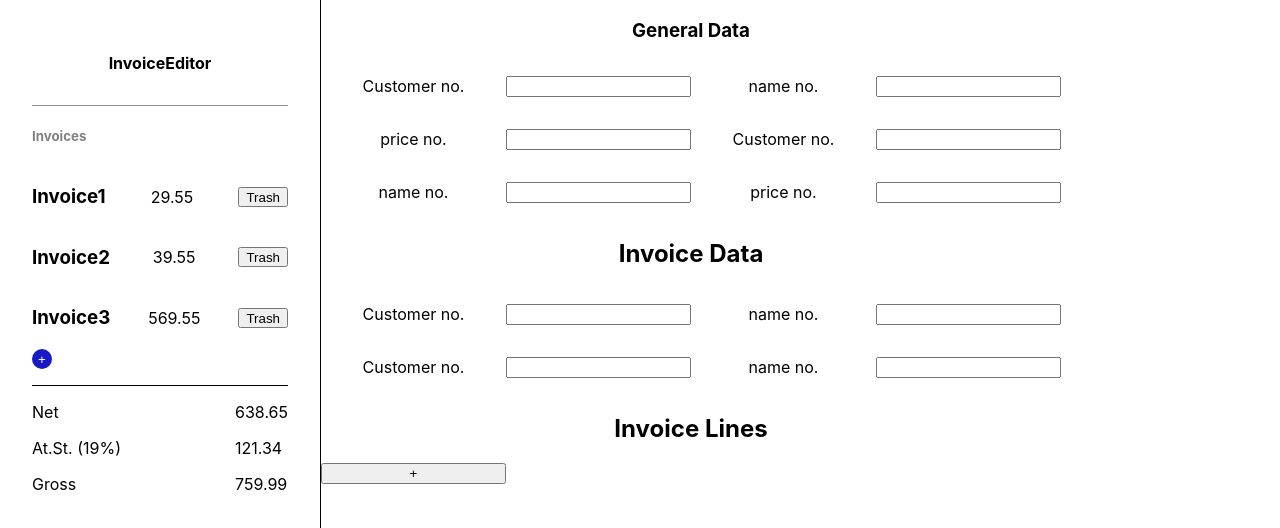
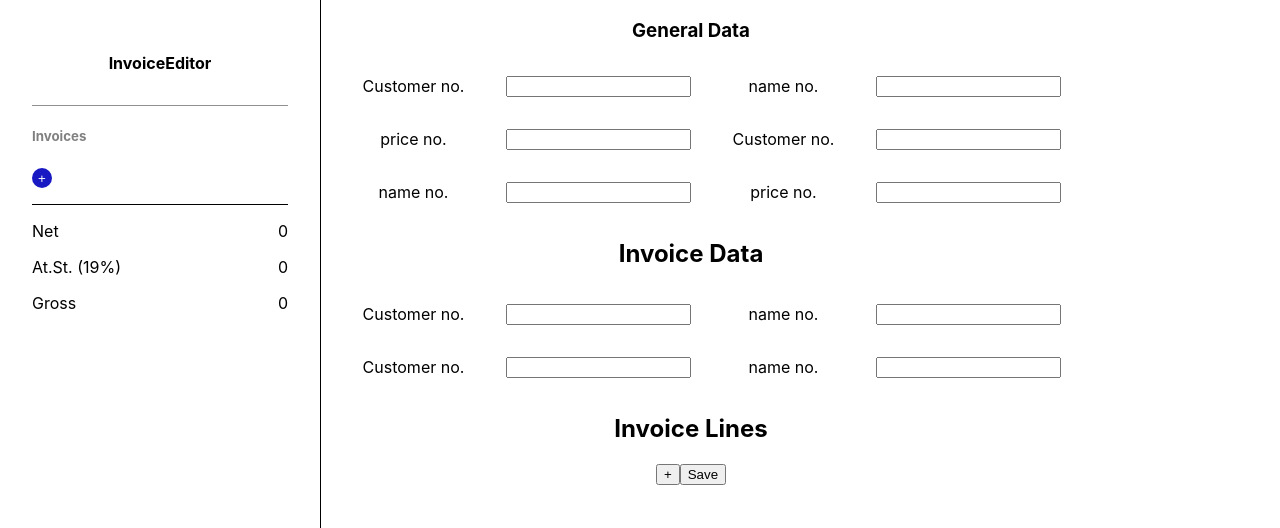
Before and after one commit to AlexMelov/BitsiaTask, a React (Create React App) app: page / in a window 1280 px wide. Shown: the top 528 px of the page. Built offline with nearby package versions, Linux system fonts and the light colour scheme.

Commit message:
added contextAPI

```diff
--- a/src/App.js
+++ b/src/App.js
@@ -1,15 +1,12 @@
-import { useContext } from "react";
 import classes from "./App.module.scss";
 import GeneralData from "./Components/Layout/GeneralData";
 import InvoiceEditor from "./Components/Layout/InvoiceEditor";
-import AuthContext from "./store/invoice-context";
 
 function App() {
-  const ctx = useContext(AuthContext);
   return (
     <>
       <main className={classes.App}>
-        {!ctx.isLoggedIn && <InvoiceEditor />}
+        <InvoiceEditor />
         <GeneralData />
       </main>
     </>
--- a/src/Components/Layout/GeneralData.js
+++ b/src/Components/Layout/GeneralData.js
@@ -1,13 +1,26 @@
-import React from "react";
+import React, { useContext, useState } from "react";
+import AuthContext from "../../store/invoice-context";
+import InvoiceLine from "../UI/InvoiceLine";
 import classes from "./GeneralData.module.scss";
 
 const GeneralData = () => {
+  const [count, setCount] = useState([]);
+  const [num, setNum] = useState(0);
+
   const addItemHandler = () => {
-    console.log("Adding Item");
+    setNum(num + 1);
+    setCount([...count, num]);
   };
   const submitHandler = (e) => {
     e.preventDefault();
   };
+
+  const removeHandler = (e) => {
+    e.target.parentElement.parentElement.remove();
+  };
+
+  const ctx = useContext(AuthContext);
+
   return (
     <form onSubmit={submitHandler}>
       <h3>General Data</h3>
@@ -37,9 +50,36 @@ const GeneralData = () => {
         <input id="name2" />
       </div>
       <h2>Invoice Lines</h2>
-      <div className={classes.generalData}>
-        <button onClick={addItemHandler}>+</button>
+      <div className={classes.linesContainer}>
+        <table className={classes.tableDiv}>
+          {count.length > 0 && (
+            <thead>
+              <tr>
+                <td>Pos.</td>
+                <td>Name.</td>
+                <td>Description</td>
+                <td>Quantity</td>
+                <td>Unit Price</td>
+                <td>Sum</td>
+                <td></td>
+              </tr>
+            </thead>
+          )}
+          {count.map((item, idx) => (
+            <InvoiceLine
+              key={idx}
+              id={idx}
+              tableDiv={classes.tableDiv}
+              removeHandler={removeHandler}
+              onSave={ctx.onSave}
+            />
+          ))}
+        </table>
       </div>
+      <button onClick={addItemHandler}>+</button>
+      <button type="submit" onClick={ctx.sendData}>
+        Save
+      </button>
     </form>
   );
 };
--- a/src/Components/Layout/GeneralData.module.scss
+++ b/src/Components/Layout/GeneralData.module.scss
@@ -6,3 +6,45 @@
     margin: 1rem 0;
   }
 }
+
+.lines {
+  display: flex;
+  align-items: center;
+  & input {
+    height: 2vh;
+  }
+  & button {
+    height: 3vh;
+    width: 25px;
+    margin-left: 15px;
+  }
+}
+.linesTitles {
+  display: flex;
+  justify-content: space-between;
+  padding-right: 5rem;
+  & p:nth-child(4) {
+    margin-left: 6rem;
+  }
+  & p:nth-child(5) {
+    margin-left: 0rem;
+  }
+}
+
+.tableDiv {
+  & td {
+    margin: 0 10px;
+  }
+  & td:nth-child(4) input,
+  & td:nth-child(5) input,
+  & td:nth-child(6) input {
+    width: 45px;
+  }
+  & td:nth-child(4),
+  & td:nth-child(5),
+  & td:nth-child(6),
+  & td:nth-child(7),
+  & td:nth-child(8) {
+    padding-left: 2rem;
+  }
+}
--- a/src/Components/Layout/InvoiceEditor.js
+++ b/src/Components/Layout/InvoiceEditor.js
@@ -1,46 +1,41 @@
-import React, { useContext, useState } from "react";
+import React, { useContext } from "react";
 import AuthContext from "../../store/invoice-context";
 import InvoiceItem from "../UI/InvoiceItem";
 import classes from "./invoiceEditor.module.scss";
 
-const DUMMY_ARR = [
-  { id: 0, name: "Invoice1", price: 29.55 },
-  { id: 1, name: "Invoice2", price: 39.55 },
-  { id: 2, name: "Invoice3", price: 569.55 },
-];
 const InvoiceEditor = (props) => {
-  const [invoices, setInvoices] = useState(DUMMY_ARR);
+  const ctx = useContext(AuthContext);
+  let arr = ctx.invoiceArr;
+  console.log(arr);
 
   const deleteHandler = (id) => {
-    const filtered = invoices.filter((item) => (item.id !== id ? item : null));
-    setInvoices([...filtered]);
+    const filtered = arr.filter((item) =>
+      +item.id !== +id ? console.log(id) : null
+    );
+    console.log(filtered);
   };
-  const ctx = useContext(AuthContext);
 
-  const reducedNet = invoices.reduce((prev, next) => {
-    return prev + next.price;
+  const reducedNet = ctx.invoiceArr.reduce((prev, next) => {
+    return +prev + +next.price;
   }, 0);
 
-  const atSt = ((reducedNet * 19) / 100).toFixed(2);
-  const gross = (+reducedNet + +atSt).toFixed(2);
+  const atSt = (reducedNet * 19) / 100;
+  const gross = +reducedNet + +atSt;
 
   return (
     <div className={classes.container}>
-      {!ctx.isLoggedIn && <h4>InvoiceEditor</h4>}
+      <h4>InvoiceEditor</h4>
       <h5>Invoices</h5>
-      {invoices &&
-        invoices.map(({ id, name, price }) => (
-          <InvoiceItem
-            key={id}
-            id={id}
-            name={name}
-            price={price}
-            deleteHandler={() => deleteHandler(id)}
-          />
-        ))}
-      <button className={classes.container__addBtn} onClick={ctx.onLogout}>
-        +
-      </button>
+      {ctx.invoiceArr.map(({ name, price }, idx) => (
+        <InvoiceItem
+          key={idx}
+          id={idx}
+          name={name}
+          price={price}
+          deleteHandler={() => deleteHandler(idx)}
+        />
+      ))}
+      <button className={classes.container__addBtn}>+</button>
       <div className={classes.allNet}>
         <div>
           <p>Net</p>
@@ -48,7 +43,7 @@ const InvoiceEditor = (props) => {
           <p>Gross</p>
         </div>
         <div>
-          <p>{reducedNet.toFixed(2)}</p>
+          <p>{reducedNet}</p>
           <p>{atSt}</p>
           <p>{gross}</p>
         </div>
--- a/src/Components/UI/InvoiceItem.js
+++ b/src/Components/UI/InvoiceItem.js
@@ -1,14 +1,14 @@
 import React from "react";
 import classes from "./invoiceItem.module.scss";
 const InvoiceItem = (props) => {
-  const clickHandler = () => {
+  const deleteHandler = () => {
     props.deleteHandler(props.id);
   };
   return (
     <div className={classes.container}>
       <h3>{props.name}</h3>
       <p>{props.price}</p>
-      <button onClick={clickHandler}>Trash </button>
+      <button onClick={deleteHandler}>Trash </button>
     </div>
   );
 };
--- /dev/null
+++ b/src/Components/UI/InvoiceLine.js
@@ -0,0 +1,58 @@
+import React, { useState } from "react";
+
+const InvoiceLine = (props) => {
+  const [name, setName] = useState("");
+  const [desc, setDesc] = useState("");
+  const [id, setId] = useState("");
+  const [quant, setQuant] = useState(null);
+  const [price, setPrice] = useState(null);
+
+  const nameHandler = (e) => {
+    setName(e.target.value);
+    setId(props.id);
+  };
+  const descHandler = (e) => {
+    setDesc(e.target.value);
+  };
+  const quantHandler = (e) => {
+    setQuant(e.target.value);
+  };
+  const priceHandler = (e) => {
+    setPrice(e.target.value);
+  };
+
+  props.onSave(name, desc, quant, price, id);
+
+  return (
+    <>
+      <tbody>
+        <tr>
+          <td>
+            <p>Num</p>
+          </td>
+          <td>
+            <input type="text" onChange={nameHandler} />
+          </td>
+          <td>
+            <input type="text" onChange={descHandler} />
+          </td>
+          <td>
+            <input type="number" onChange={quantHandler} />
+          </td>
+          <td>
+            <input type="number" onChange={priceHandler} />
+          </td>
+          <td>
+            <p>Sum</p>
+          </td>
+          <td></td>
+          <td>
+            <button onClick={props.removeHandler}>-</button>
+          </td>
+        </tr>
+      </tbody>
+    </>
+  );
+};
+
+export default InvoiceLine;
--- a/src/store/invoice-context.js
+++ b/src/store/invoice-context.js
@@ -1,27 +1,44 @@
 import React, { useState } from "react";
 
 const AuthContext = React.createContext({
-  isLoggedIn: false,
-  onLogout: () => {},
-  onLogin: (email, password) => {},
+  invoiceArr: [],
+  onSave: (name, desc, quant, price) => {},
+  sendData: () => {},
 });
 
 export const AuthContextProvider = (props) => {
-  const [isLoggedIn, setIsLoggedIn] = useState(false);
+  const [newName, setNewName] = useState("");
+  const [newDesc, setNewDesc] = useState("");
+  const [newQuant, setNewQuant] = useState("");
+  const [newPrice, setNewPrice] = useState("");
+  const [newId, setNewId] = useState("");
+  const [invoiceArr, setInvoiceArr] = useState([]);
 
-  const loginHandler = () => {
-    setIsLoggedIn(false);
+  const saveInvoiceHandler = (name, desc, quant, price, id) => {
+    setNewName(name);
+    setNewDesc(desc);
+    setNewQuant(quant);
+    setNewPrice(price);
+    setNewId(id);
   };
-  const logoutHandler = () => {
-    console.log("On  logout handler");
+  const sendDataHandler = () => {
+    const data = {
+      name: newName,
+      desc: newDesc,
+      quant: newQuant,
+      price: newPrice,
+      id: newId,
+    };
+    setInvoiceArr([...invoiceArr, data]);
+    console.log(invoiceArr);
   };
 
   return (
     <AuthContext.Provider
       value={{
-        isLoggedIn: isLoggedIn,
-        onLogout: logoutHandler,
-        onLogin: loginHandler,
+        invoiceArr: invoiceArr,
+        onSave: saveInvoiceHandler,
+        sendData: sendDataHandler,
       }}
     >
       {props.children}
```
